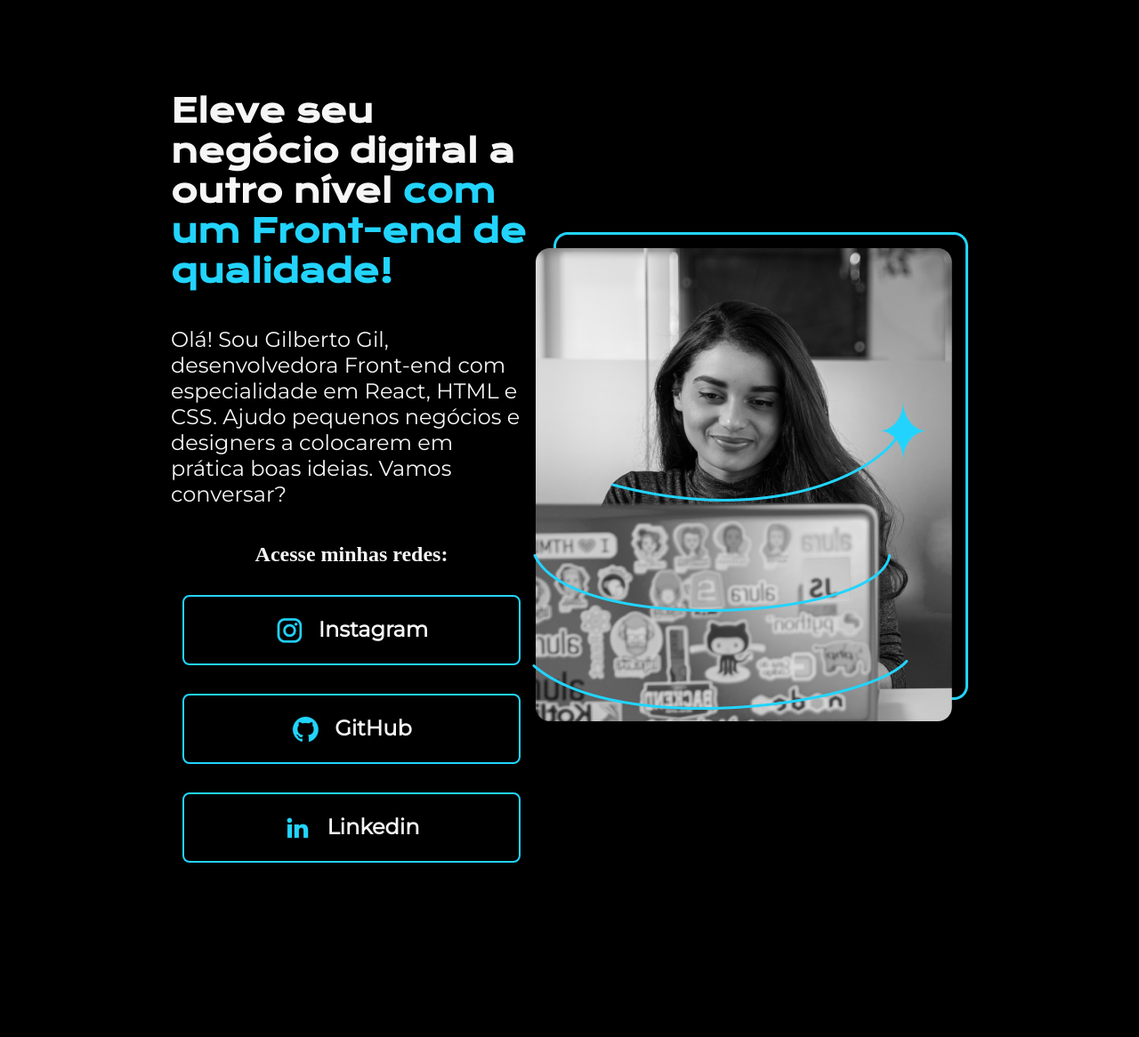
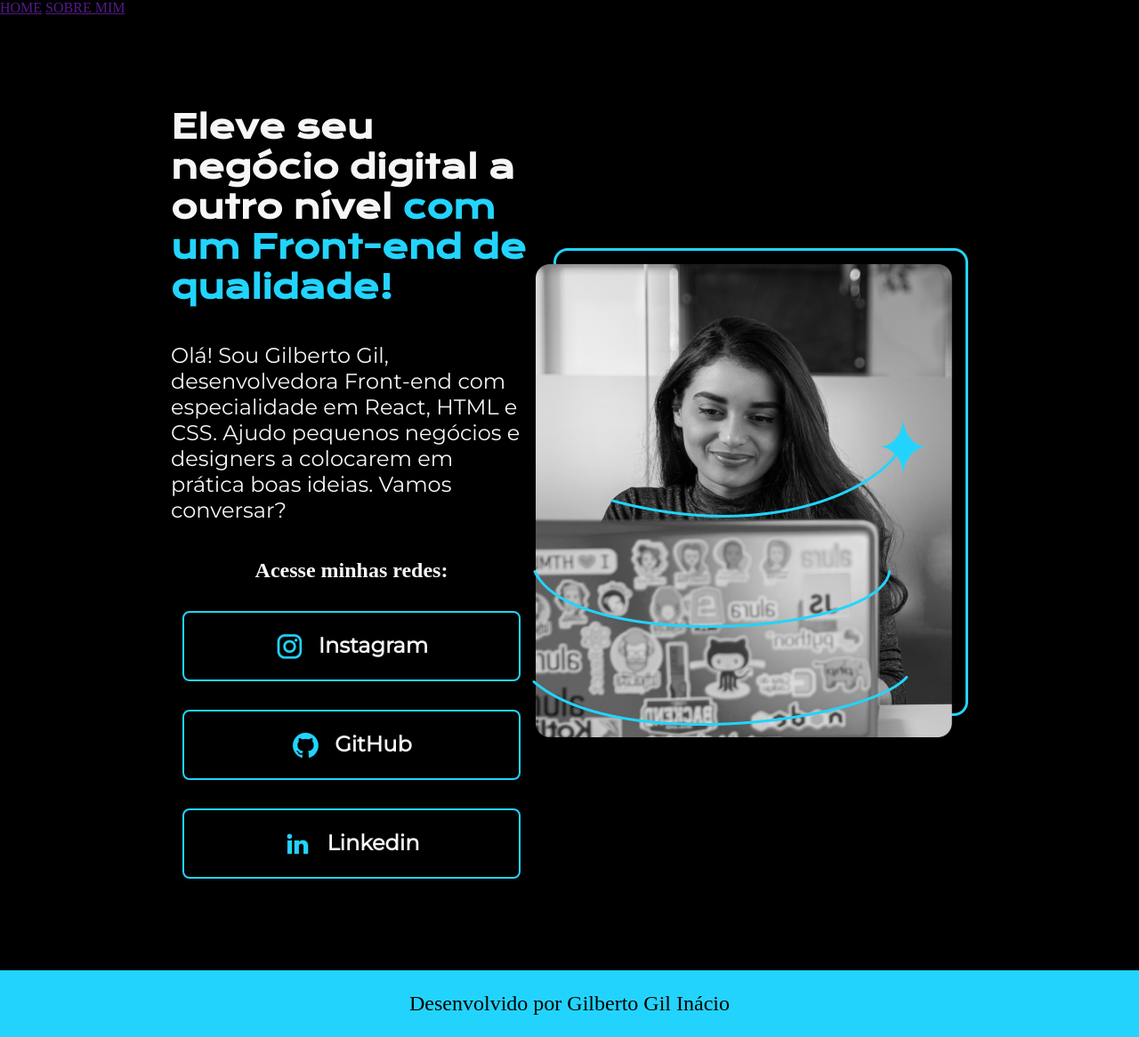
Before and after one commit to Gilbertogif/FrontEnd_Alura, a plain HTML site: page index.html in a window 1280 px wide. Shown: the whole page at 89% size. Before the commit the page ends 970 px from the top, so only its background shows below. Drawn offline with nearby package versions, Linux system fonts and the light colour scheme.

Commit message:
Formação FrontEnd Alura

```diff
--- a/index.html
+++ b/index.html
@@ -8,7 +8,12 @@
     <title>Portfólio</title>
 </head>
 <body>
-    <header></header>
+    <header class="cabecalho">
+        <nav class="cabecalho__menu">
+            <a class="cabecalho__menu__link" href="">HOME</a>
+            <a class="cabecalho__menu__link" href="">SOBRE MIM</a>
+        </nav>
+    </header>
     <main class="apresentacao">
         <section class="apresentacao__conteudo">
             <h1 class="apresentacao__conteudo__titulo">Eleve seu negócio digital a outro nível <strong class="titulo-destaque">com um Front-end de qualidade!</strong></h1>
@@ -18,18 +23,18 @@
             <div class="apresentacao__conteudo__links">
                 <h2 class="apresentacao__links_sub">Acesse minhas redes:</h2>
 
-                <a class="apresentacao__conteudo__a" href="https://www.instagram.com/pythonparadados/">
+                <a class="apresentacao__conteudo__a" href="https://www.instagram.com/pythonparadados/" target="_blank">
                     <img src="assets/instagram.png" alt="LogoInstagram">
                     Instagram
                 </a>
 
-                <a class="apresentacao__conteudo__a" href="https://github.com/Gilbertogif">
+                <a class="apresentacao__conteudo__a" href="https://github.com/Gilbertogif" target="_blank">
                     <img src="assets/github.png" alt="LogoGitHub">
                     GitHub
 
                 </a>
 
-                <a class="apresentacao__conteudo__a" href="https://www.linkedin.com/in/gilberto-gil-in%C3%A1cio-591a45a9/">
+                <a class="apresentacao__conteudo__a" href="https://www.linkedin.com/in/gilberto-gil-in%C3%A1cio-591a45a9/" target="_blank">
                     <img src="assets/linkedin.png" alt="LogoLinkedin">
                     Linkedin
 
@@ -38,6 +43,8 @@
         </section>
         <img src="assets/Imagem.png" alt="Mulher com notebook">
     </main>
-    <footer></footer>
+    <footer class="rodape">
+        <p>Desenvolvido por Gilberto Gil Inácio</p>
+    </footer>
 </body>
 </html>
--- a/style.css
+++ b/style.css
@@ -6,7 +6,7 @@
 }
 
 body {
-    height: 100vh;
+    /*height: 100vh;*/
     box-sizing: border-box;
     background-color: black;
     color: #F6F6F6;
@@ -17,7 +17,7 @@ body {
 }
 
 .apresentacao {
-    margin: 8% 15%;
+    padding: 8% 15%;
     display: flex;
     align-items: center;
     justify-content: space-between;
@@ -58,7 +58,7 @@ body {
 
 .apresentacao__conteudo__a {
     /* background-color: #22D4FD; */
-    display: flex;
+    display: flex; /* Adiciona o display flex */
     justify-content: center;
     gap: 16px;
     border: 2px solid #22D4FD;
@@ -73,3 +73,17 @@ body {
     font-family: 'Montserrat', sans-serif;
 
 }
+
+.apresentacao__conteudo__links :hover{
+    background-color: #272727;
+}
+
+.rodape {
+    padding: 24px;
+    color: #000000;
+    background-color: #22D4FD;
+    text-align: center;
+    font-family: 'Montserrat' sans-serif;
+    font-size: 24px;
+    font-weight: 400;
+}
```
